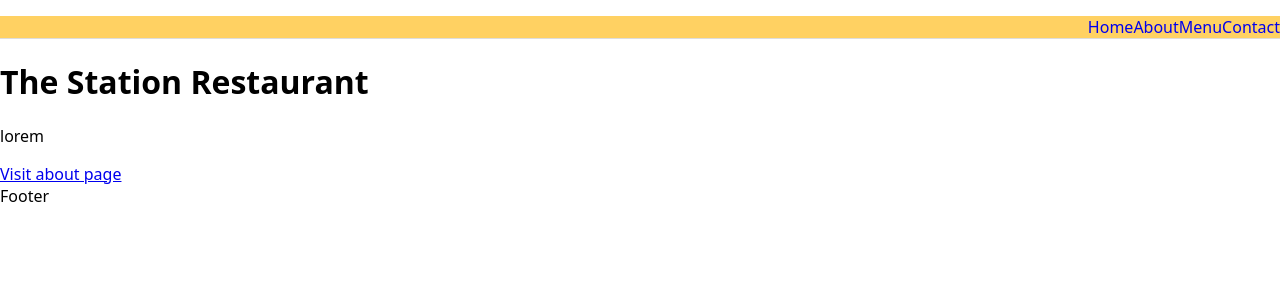
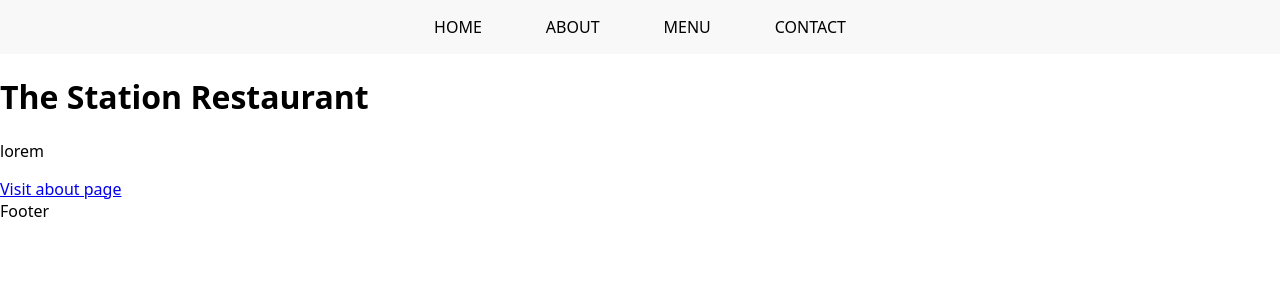
Before and after one commit to bretthoes/ShellStationRestaurant, a Next.js app: page / in a window 1280 px wide. Shown: the top 300 px of the page. Built offline with nearby package versions, Linux system fonts and the light colour scheme.

Commit message:
more styles for nav comps

```diff
--- a/styles/navbar.module.css
+++ b/styles/navbar.module.css
@@ -1,10 +1,33 @@
 .nav {
-  background-color: #FFD162;
+  background-color: #f8f8f8;
+  transition: background-color 0.5s linear;
 }
-.list {
+
+.nav ul {
+  list-style-type: none;
+  padding: 0;
+  margin: 0;
   display: flex;
-  justify-content: flex-end;
-  align-items: flex-end;
-  border-bottom: 1px solid #ddd;
-  list-style-type: none;
+  justify-content: center;
+  flex-wrap: wrap;
 }
+
+.nav li {
+  transition: background-color 0.3s ease;
+}
+
+.nav li:hover {
+  background-color: #ff7f50;
+  color: white;
+}
+
+@media (max-width: 600px) {
+  .nav ul {
+    text-align: center;
+    flex-direction: column;
+  }
+
+  .nav li {
+    display: block;
+  }
+}
--- a/styles/navlink.module.css
+++ b/styles/navlink.module.css
@@ -1,6 +1,14 @@
 .link {
+  display: inline-block;
+  padding: 16px 32px;
   text-decoration: none;
+  color: #333;
+  font-size: 16px;
+  text-transform: uppercase;
+  color: black;
+  background-color: rgba(0, 0, 0, 0);
 }
+
 .link:hover {
-  text-decoration: underline;
+  color: white;
 }
```
